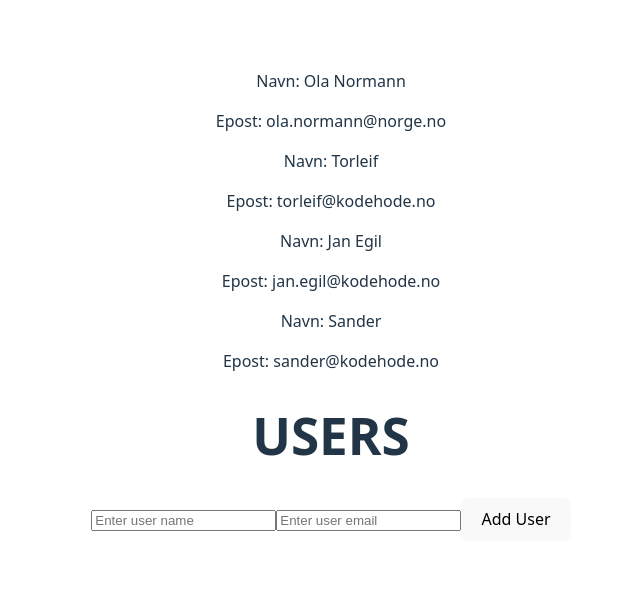
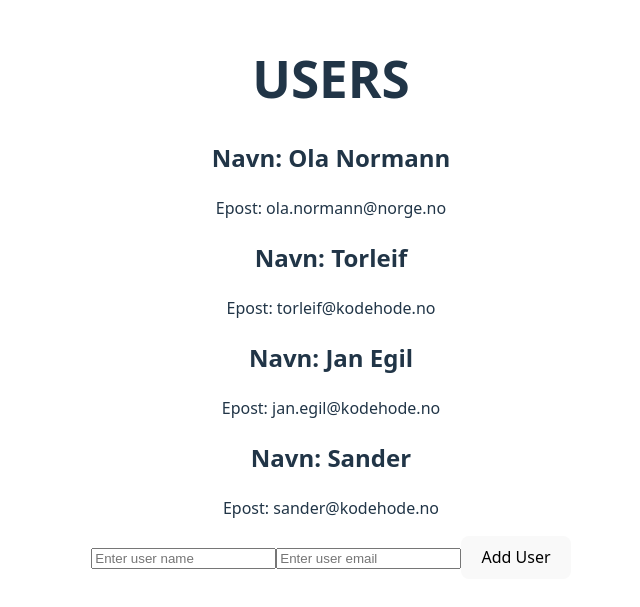
Before and after one commit to Silje32/Users, a React (Vite) app: page / in a window 1280 px wide. Shown: the part 103-710 px from the top of the page, without its empty margins (309-949 px from the left). Built offline with nearby package versions, Linux system fonts and the light colour scheme.

Commit message:
Moved my h1 at the top of the page and changed my p tag to a h2 tag

```diff
--- a/src/components/Users.jsx
+++ b/src/components/Users.jsx
@@ -12,13 +12,13 @@ export default function Users() {
 
   return (
     <div>
+      <h1>USERS</h1>
       {data.map((user, index) => (
         <div key={index}>
-          <p>Navn: {user.username}</p>
+          <h2>Navn: {user.username}</h2>
           <p>Epost: {user.email}</p>
         </div>
       ))}
-      <h1>USERS</h1>
       <div className="input-container">
         <input type="text" placeholder="Enter user name" />
         <input type="email" placeholder="Enter user email" />
```
